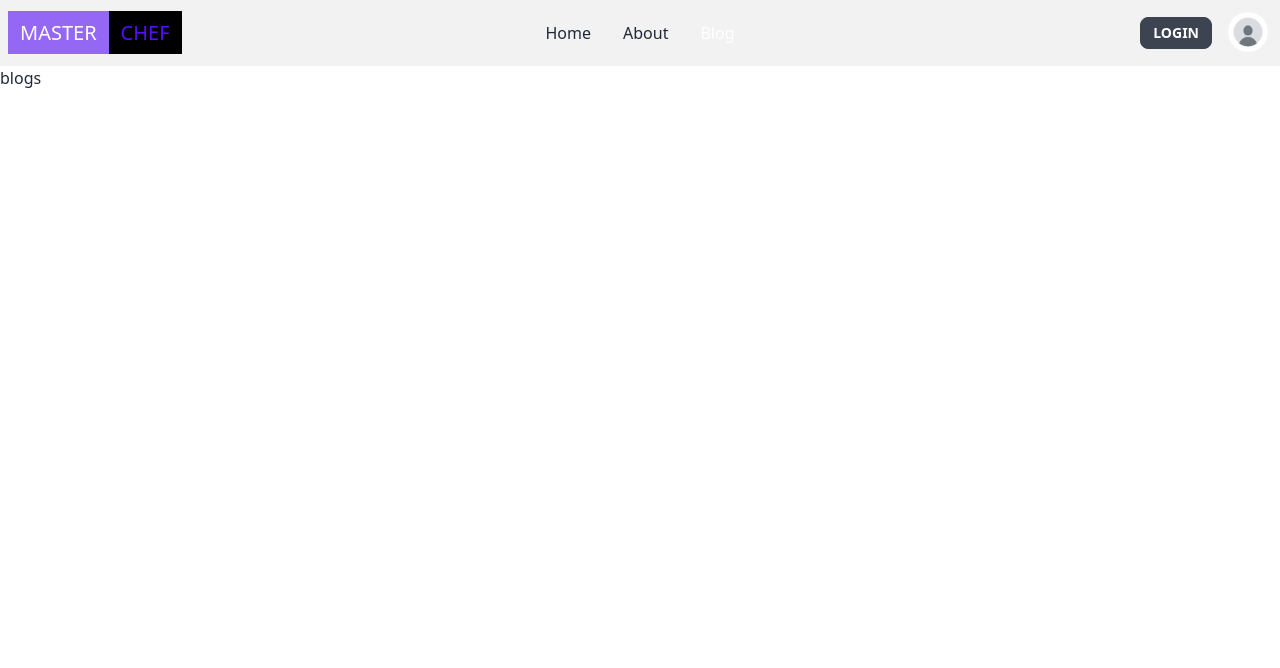
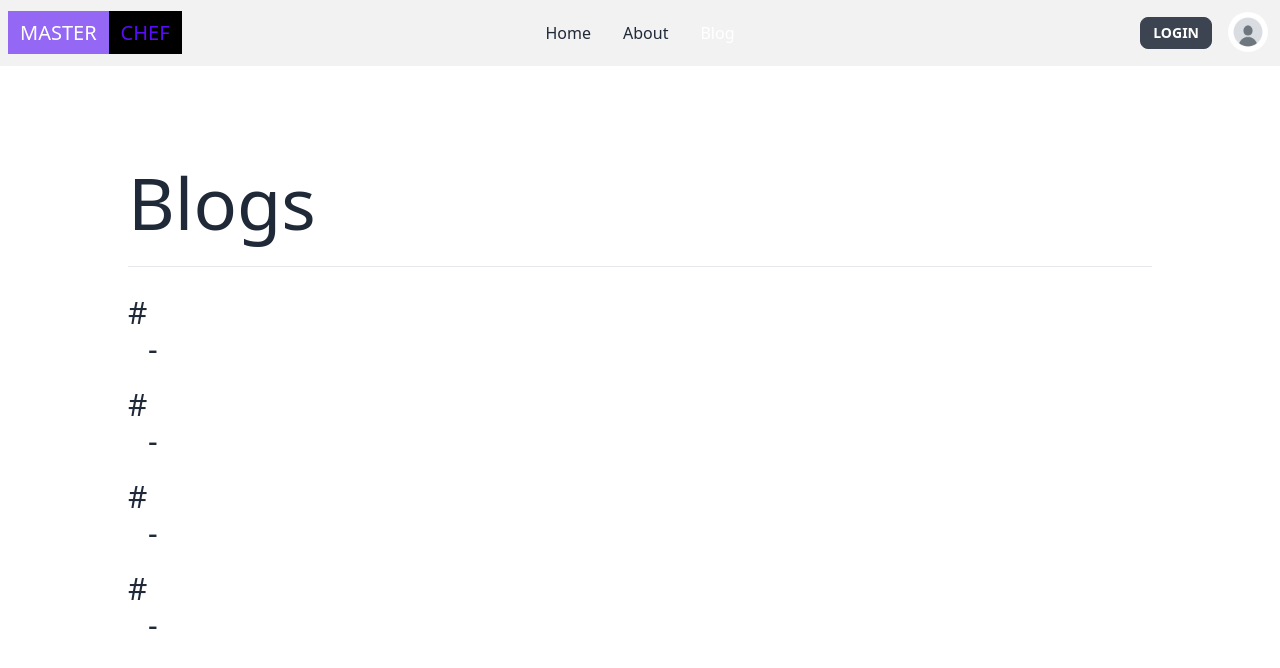
Before and after one commit to sarwar-hub/master-chef, a React (Vite) app: page /blog in a window 1280 px wide. Shown: the top 668 px of the page. Built offline with nearby package versions, Linux system fonts and the light colour scheme.

Commit message:
added blog and about page

```diff
--- a/src/pages/About/About.jsx
+++ b/src/pages/About/About.jsx
@@ -3,8 +3,9 @@ import React from 'react';
 
 const About = () => {
     return (
-        <div>
-            <h1>about</h1>
+        <div className='mx-2 md:mx-[10%] my-[100px]'>
+            <h1 className='text-5xl md:text-7xl'>About Us</h1>
+            <hr className='my-7' />
         </div>
     );
 };
--- a/src/pages/Blog/Blog.jsx
+++ b/src/pages/Blog/Blog.jsx
@@ -3,8 +3,25 @@ import React from 'react';
 
 const Blog = () => {
     return (
-        <div>
-            <h1>blogs</h1>
+        <div className='mx-2 md:mx-[10%] my-[100px]'>
+            <h1 className='text-5xl md:text-7xl'>Blogs</h1>
+            <hr className='my-7' />
+            <div className='mb-5'>
+                <h3 className='text-3xl'># </h3>
+                <p className='text-3xl pl-5'>-  </p>
+            </div>
+            <div className='mb-5'>
+                <h3 className='text-3xl'># </h3>
+                <p className='text-3xl pl-5'>-  </p>
+            </div>
+            <div className='mb-5'>
+                <h3 className='text-3xl'># </h3>
+                <p className='text-3xl pl-5'>-  </p>
+            </div>
+            <div className='mb-5'>
+                <h3 className='text-3xl'># </h3>
+                <p className='text-3xl pl-5'>-  </p>
+            </div>
         </div>
     );
 };
```
